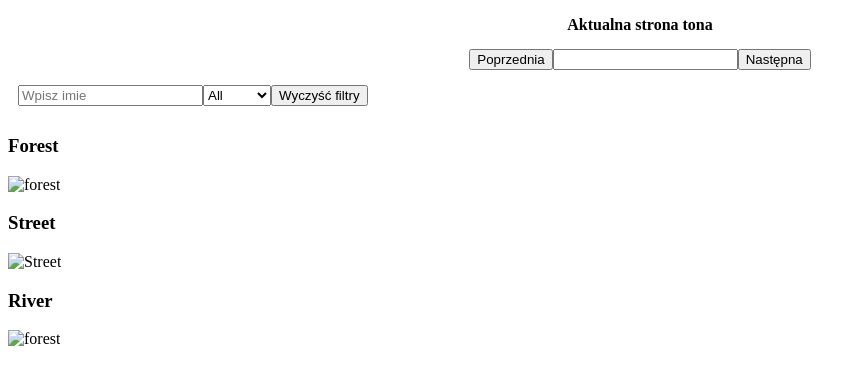
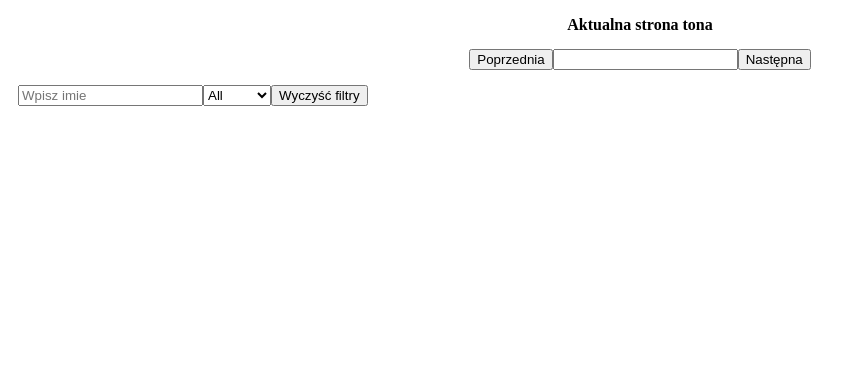
Before and after one commit to lukaszkot13/react-podstawy, a plain HTML site: page index.html in a window 1280 px wide. Shown: the part 91-476 px from the top of the page, without its empty margins (0-866 px from the left). Drawn offline with nearby package versions, Linux system fonts and the light colour scheme; files that its build step writes are made by us from their sources; no server answers.

Commit message:
poprawione

```diff
--- a/index.html
+++ b/index.html
@@ -64,25 +64,6 @@
 
     <div id="lista"></div>
 
-    <div id="location">
-      <div class="location">
-        <h3>Forest</h3>
-        <img src="" alt="forest" />
-      </div>
-    </div>
-    <div id="location">
-      <div class="location">
-        <h3>Street</h3>
-        <img src="" alt="Street" />
-      </div>
-    </div>
-    <div id="location">
-      <div class="location">
-        <h3>River</h3>
-        <img src="" alt="forest" />
-      </div>
-    </div>
-
     <script>
       function includeHTML() {
         const $includes = document.getElementsByTagName("include");
--- a/js.js
+++ b/js.js
@@ -111,9 +111,7 @@ function mainWrapper() {
 
   function updateUI() {
     stanAplikacji.$aktualnaStrona.innerHTML = stanAplikacji.page;
-    const locations = document.getElementById("locations");
-    locations.innerHTML = xxx;
-  }
+
 
   async function pobierzPostaci() {
     // let params = `?page=${stanAplikacji.page}`;
```
